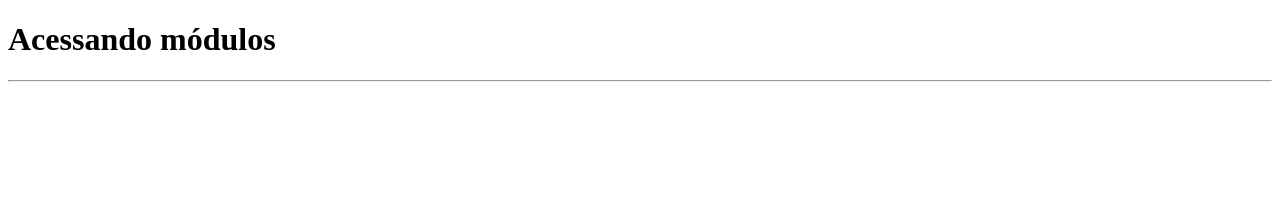
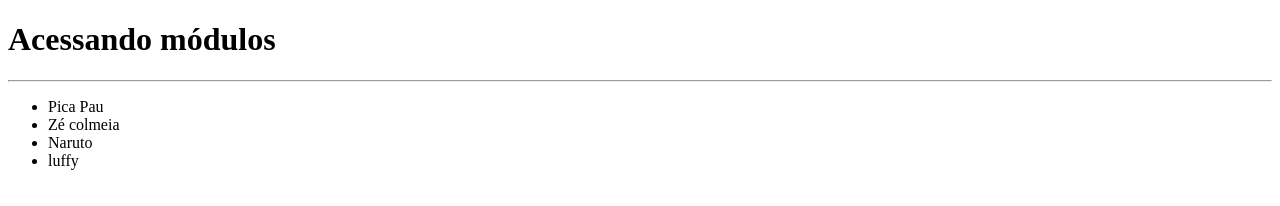
Before and after one commit to mayconr4/revisao-e-reforco-js, a website: page 06-usando-modulos.html in a window 1280 px wide. Drawn offline with Linux system fonts and the light colour scheme.

Commit message:
feito exercicio em javaScript

```diff
--- a/05-usando-modulos.js
+++ b/05-usando-modulos.js
@@ -4,7 +4,7 @@
 import alunos from "./modulos-esm/alunos.js";
 
 // osu do as/apelido para veitar conflito de nomes
-import {pessoa,livro,alunos as personagens} from "./dados.js";
+import {pessoa,livro,alunos as personagens} from "./modulos-esm/dados.js";
 
 //Iportação de multiplos recursos/módulos usando ESM
 import { saudacao,clientes, separador } from "./modulos-esm/exemplos.js";
--- a/06-usando-modulos.html
+++ b/06-usando-modulos.html
@@ -8,7 +8,10 @@
 <body>
     <h1>Acessando módulos</h1>
     <hr>
-    <ul id="lista-alunos"></ul>
+    <ul id="lista-alunos">
+
+
+    </ul>
 
     <!-- Exercicios de revisão progframe aqui as instruções necessárias para fazer com que os dados do
      array alunos, semjam inseridos como itens (tag <li>)
@@ -26,7 +29,20 @@
 
         import {alunos } from "./modulos-esm/dados.js";
 
-        console.log(alunos);
+        const  listaDeAlunos = document.getElementById("lista-alunos");
+
+        for (const aluno of alunos){
+
+          let item =  document.createElement("li");
+
+          item.innerHTML = aluno;
+
+          listaDeAlunos.appendChild(item);
+        }
+
+
+
+
     </script>
 
 
```
Also changed, not shown: modulos-esm/dados.js (renamed from dados.js).
